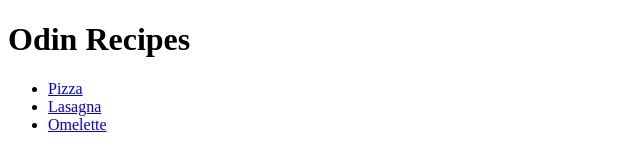
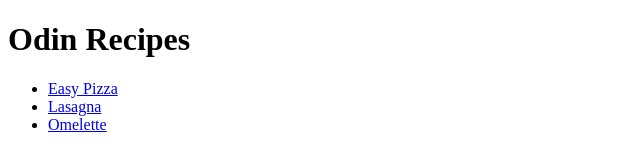
Before and after one commit to van-khu/odin-recipes, a plain HTML site: page index.html in a window 1280 px wide. Shown: the full height of the page, 0-640 px from the left. Drawn offline with Linux system fonts and the light colour scheme.

Commit message:
updated links

```diff
--- a/index.html
+++ b/index.html
@@ -7,7 +7,7 @@
 <body>
 	<h1>Odin Recipes</h1>
     <ul>
-    <li><a href="recipes/pizza.html">Pizza</a></li>
+    <li><a href="recipes/easy-pizza.html">Easy Pizza</a></li>
     <li><a href="recipes/lasagna.html">Lasagna</a></li>
     <li><a href="recipes/omelette.html">Omelette</a></li>
     </ul>
```
